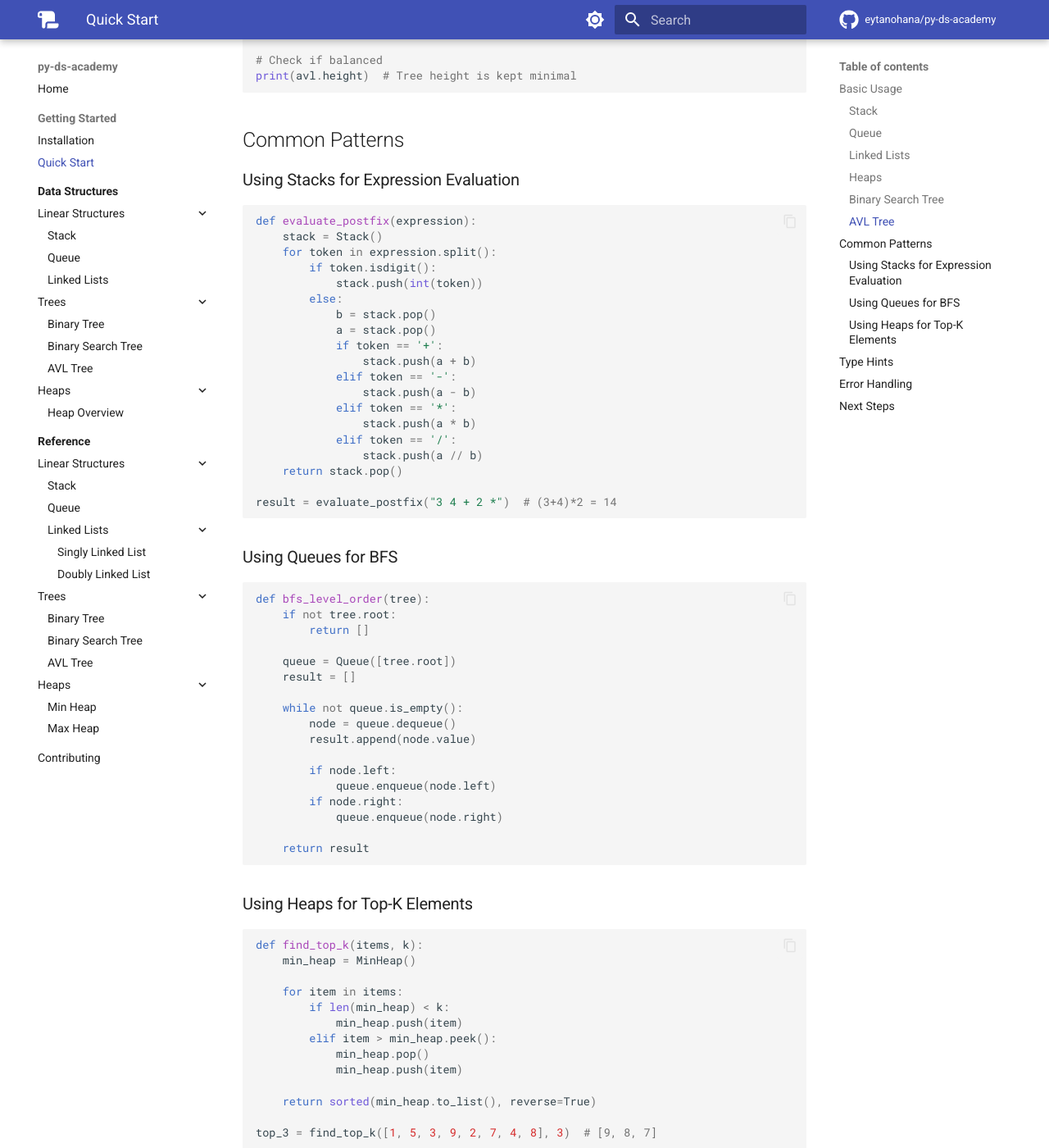
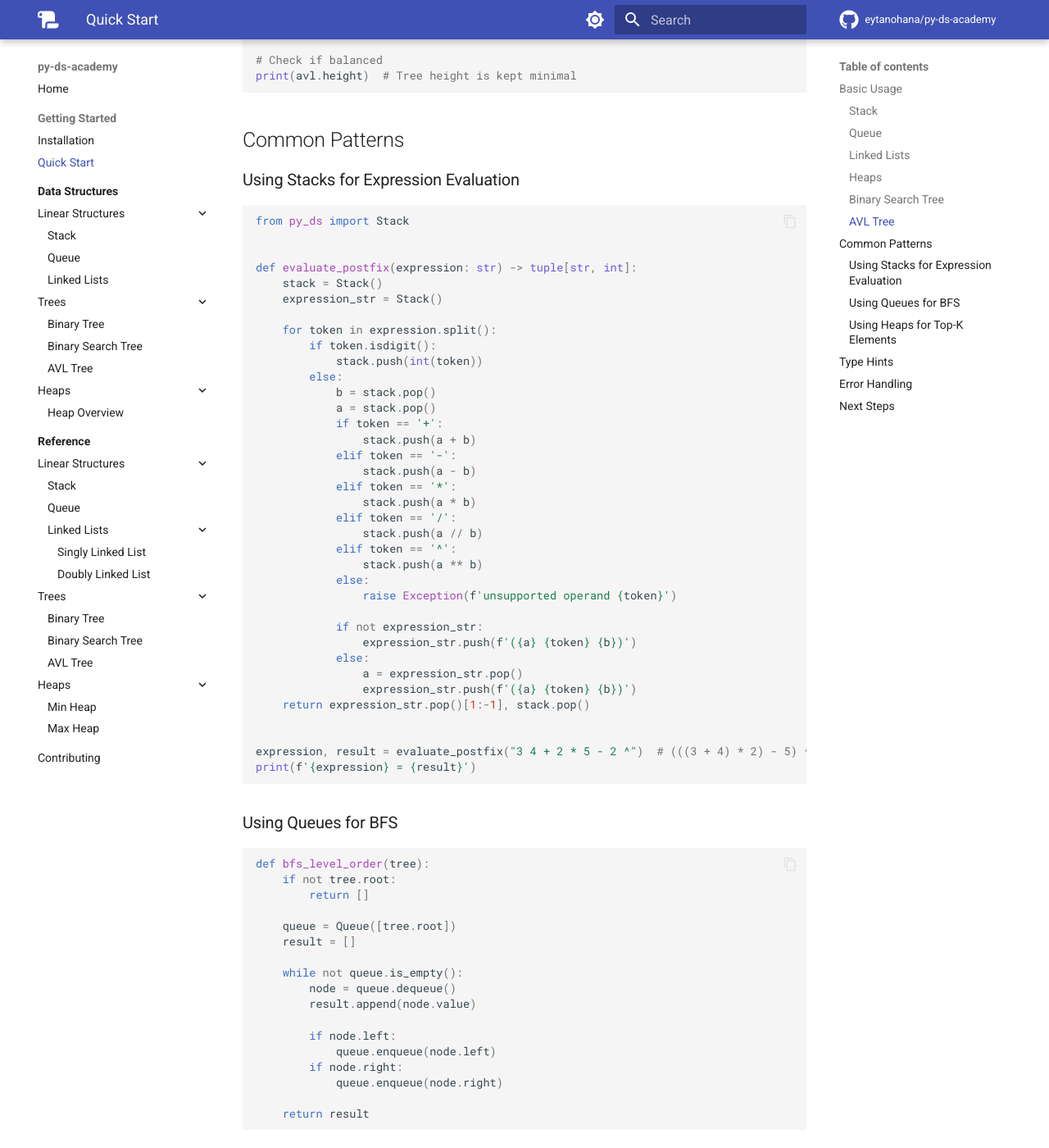
Before and after one commit to eytanohana/py-ds-academy, an MkDocs documentation site: the page built from docs/getting-started/quickstart.md, in a window 1280 px wide and 1400 px high, scrolled down 3357 px. Shown: the whole window at 82% size. Built offline with MkDocs 1.6.1 and Material for MkDocs 9.7.7, drawn with Linux system fonts in a browser that asks for light colours; comment, search, counter and statistics services are not loaded; the version menu is left out.

Commit message:
update stack quickstart example

````diff
--- a/docs/getting-started/quickstart.md
+++ b/docs/getting-started/quickstart.md
@@ -173,8 +173,13 @@ print(avl.height)  # Tree height is kept minimal
 ### Using Stacks for Expression Evaluation
 
 ```python
-def evaluate_postfix(expression):
+from py_ds import Stack
+
+
+def evaluate_postfix(expression: str) -> tuple[str, int]:
     stack = Stack()
+    expression_str = Stack()
+
     for token in expression.split():
         if token.isdigit():
             stack.push(int(token))
@@ -189,9 +194,21 @@ def evaluate_postfix(expression):
                 stack.push(a * b)
             elif token == '/':
                 stack.push(a // b)
-    return stack.pop()
+            elif token == '^':
+                stack.push(a ** b)
+            else:
+                raise Exception(f'unsupported operand {token}')
 
-result = evaluate_postfix("3 4 + 2 *")  # (3+4)*2 = 14
+            if not expression_str:
+                expression_str.push(f'({a} {token} {b})')
+            else:
+                a = expression_str.pop()
+                expression_str.push(f'({a} {token} {b})')
+    return expression_str.pop()[1:-1], stack.pop()
+
+
+expression, result = evaluate_postfix("3 4 + 2 * 5 - 2 ^")  # (((3 + 4) * 2) - 5) ^ 2 = 81
+print(f'{expression} = {result}')
 ```
 
 ### Using Queues for BFS
````
